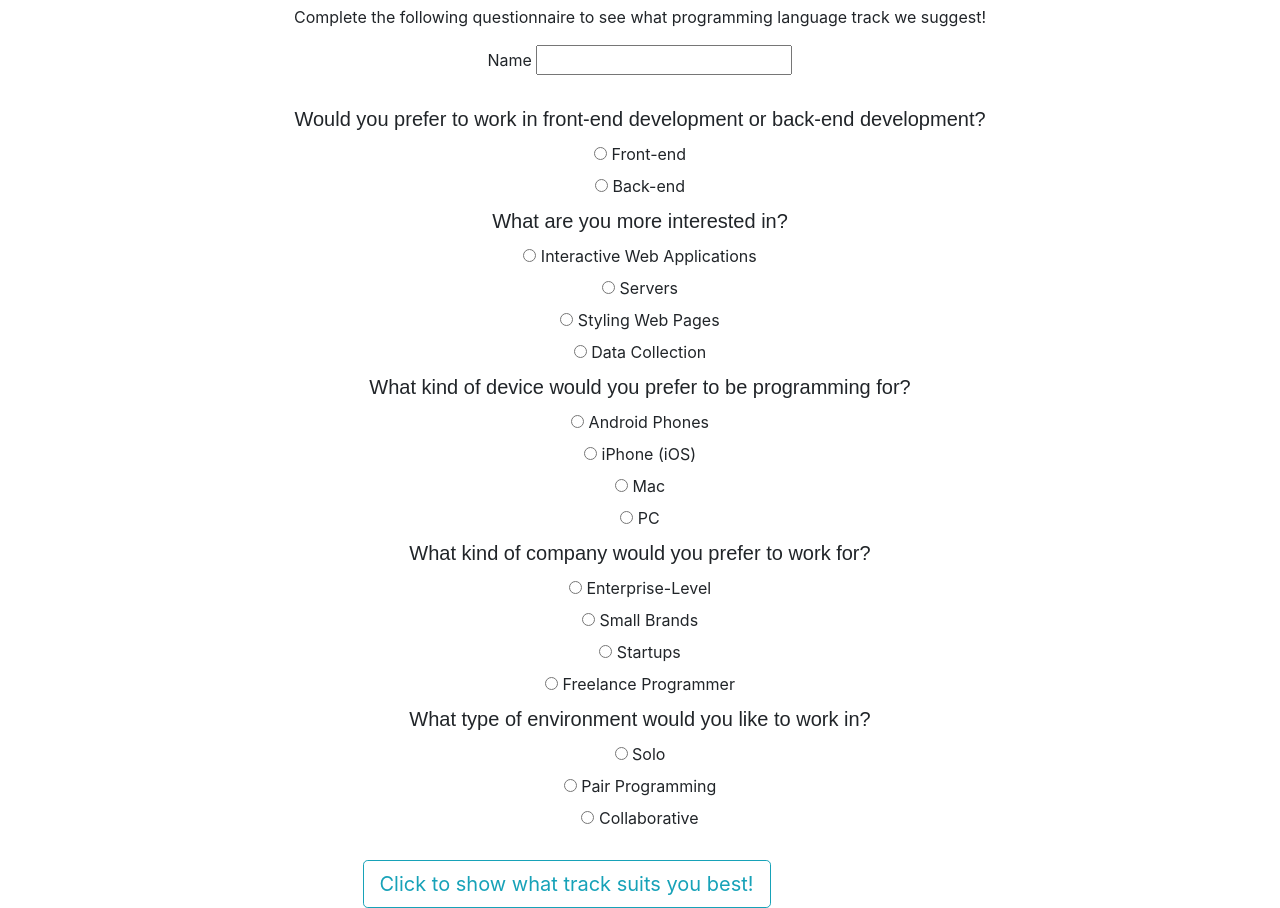
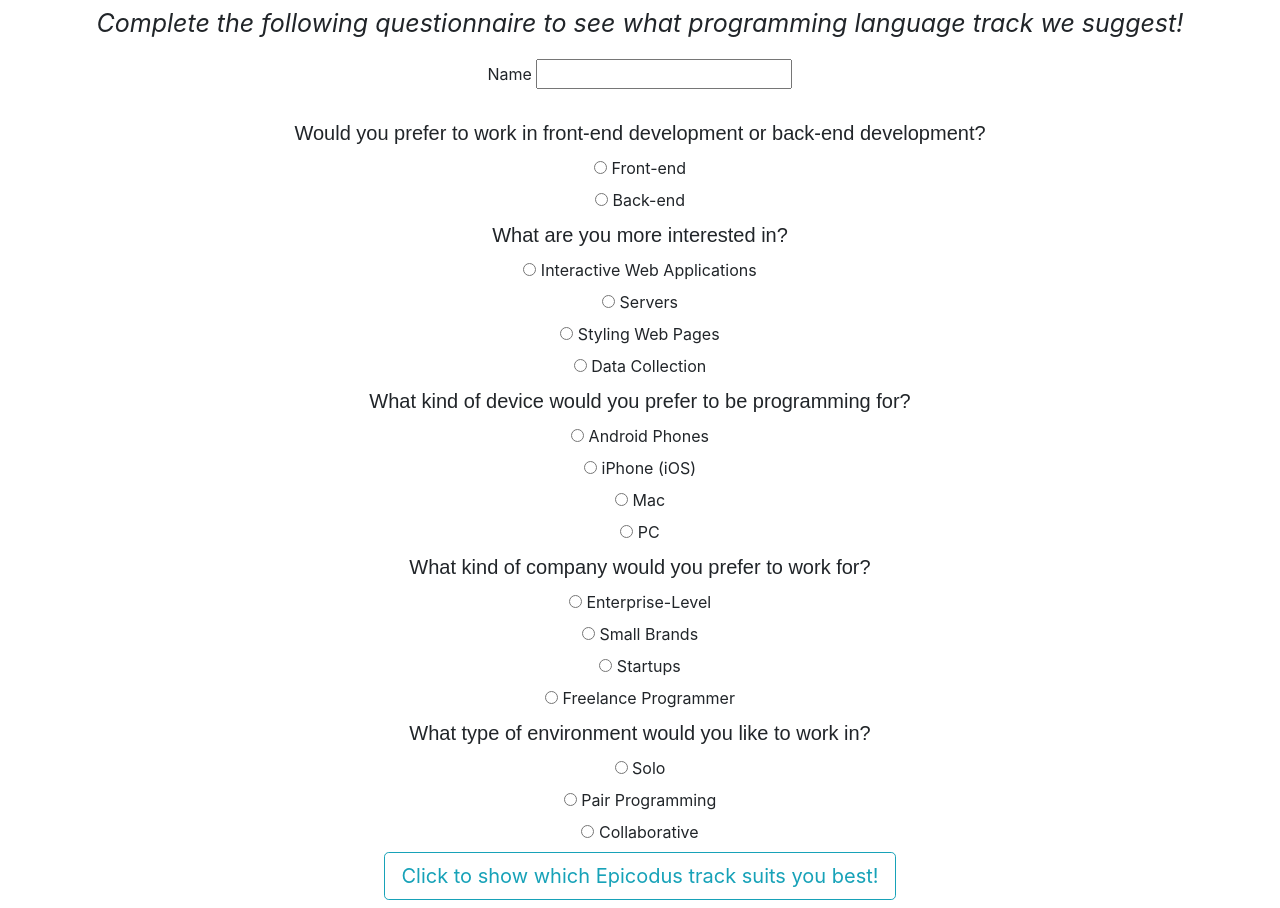
Before and after one commit to TannerDamron2/epicodus-track-suggester, a plain HTML site: page index.html in a window 1280 px wide. Shown: the part 156-1064 px from the top of the page. Drawn offline with Linux system fonts and the light colour scheme.

Commit message:
add more styling

```diff
--- a/css/styles.css
+++ b/css/styles.css
@@ -1,7 +1,7 @@
 .btn {
   display: block;
-  margin: 2% 25% 0% 25%;
-  align-items: center;
+  margin-left: auto;
+  margin-right: auto;
 }
 
 #ruby,#java,#css,#csharp {
@@ -28,3 +28,8 @@ img {
 .title {
   color: #52CCCD;
 }
+
+p {
+  font-size: 25px;
+  font-style: oblique;
+}
--- a/index.html
+++ b/index.html
@@ -29,7 +29,7 @@
         <h1><span class="name"></span>, you should think more about attending the C#/.NET track at Epicodus!</h1>
       </div>
 
-      <form id="quiz">
+      <form id="form">
         <label for="name">Name</label>
         <input id="name" type="text"><br><br>
 
@@ -138,7 +138,7 @@
             </label>
           </div>
 
-        <button type="submit" class="btn btn-outline-info btn-lg" id ="btn">Click to show what track suits you best!</button>
+        <button type="submit" class="btn btn-outline-info btn-lg" id ="btn">Click to show which Epicodus track suits you best!</button>
       </form>
     </div>
 
--- a/js/scripts.js
+++ b/js/scripts.js
@@ -1,6 +1,6 @@
 $(document).ready(function() {
 
-  $("form#quiz").submit(function(event){
+  $("form#form").submit(function(event){
     event.preventDefault();
     var name = $("input#name").val();
     var end = $("input:radio[name=end]:checked").val();
```
